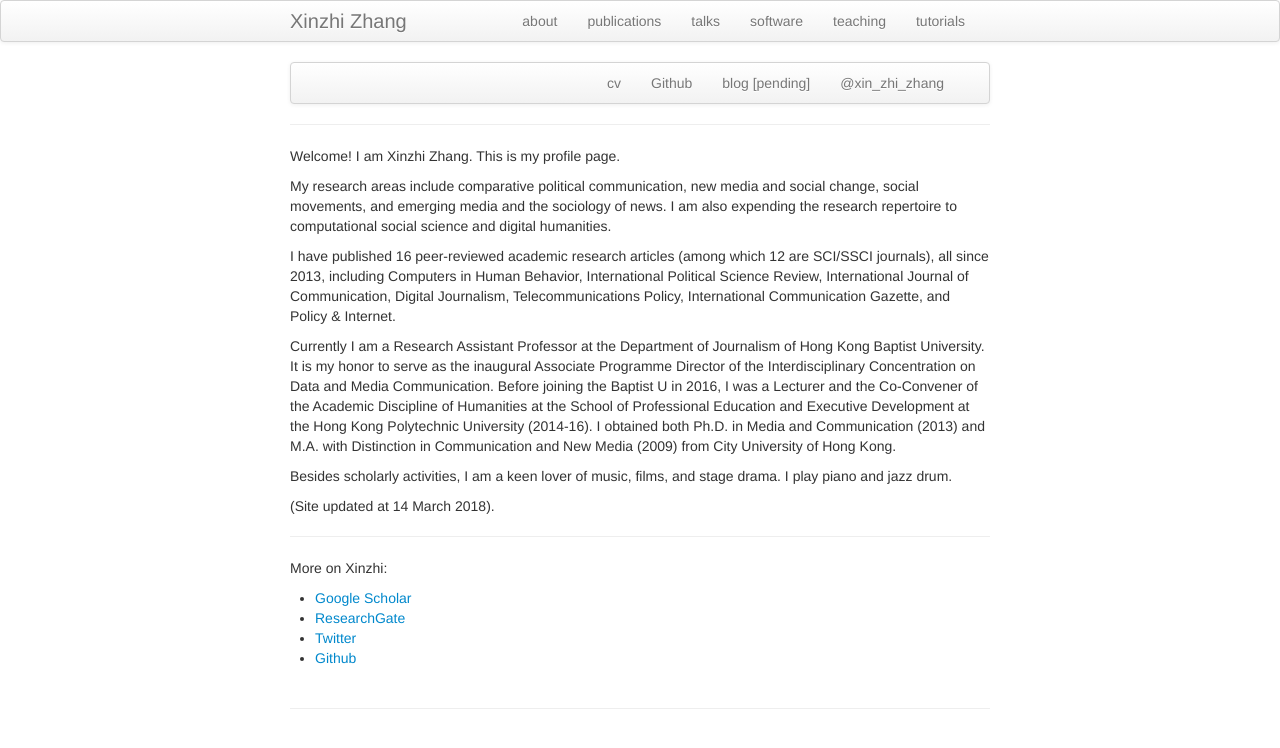
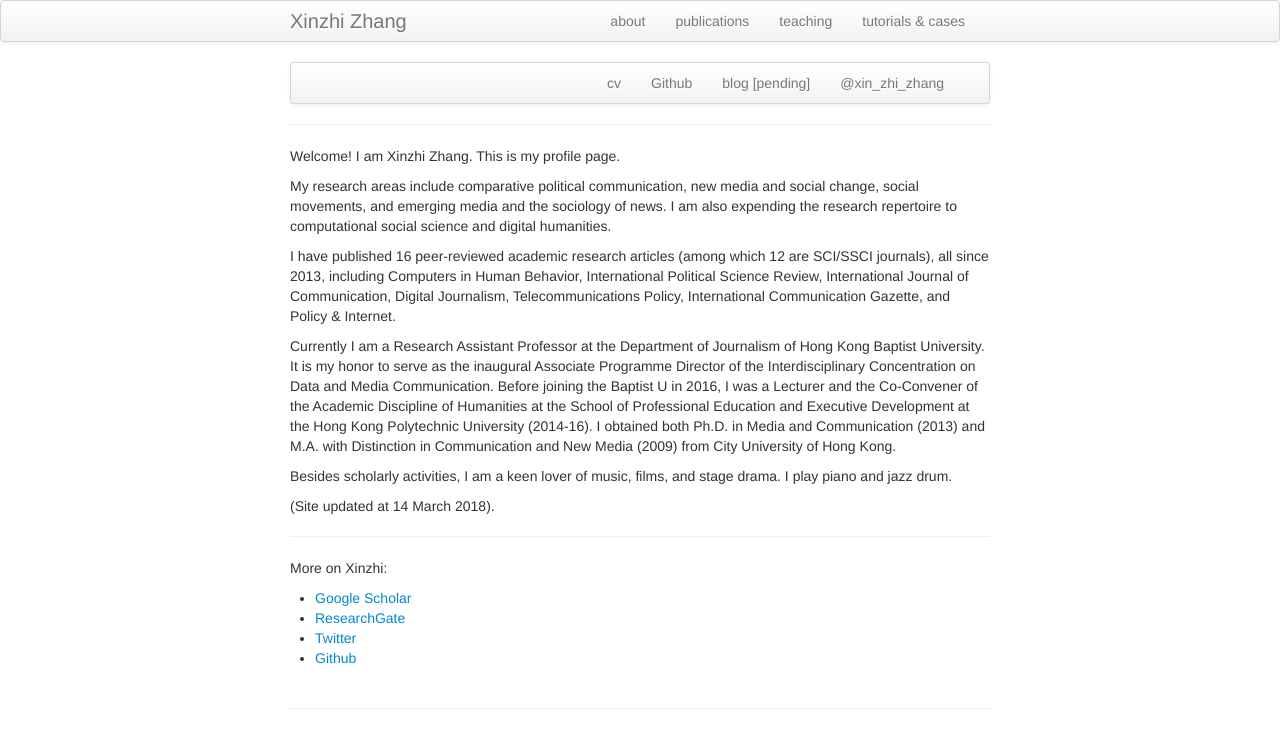
Before and after one commit to xzzhang2/xzzhang2.github.io, a Jekyll site: the page built from index.md, in a window 1280 px wide. Shown: the top 748 px of the page. Built offline with Jekyll 4.4.1, drawn with Linux system fonts in a browser that asks for light colours.

Commit message:
updating frontpages

```diff
--- a/_includes/themes/twitter/default.html
+++ b/_includes/themes/twitter/default.html
@@ -37,10 +37,8 @@
           <ul class="nav">
               <li><a href="{{ BASE_PATH }}/pages/about.html">about</a></li>
               <li><a href="{{ BASE_PATH }}/pages/pubs.html">publications</a></li>
-              <li><a href="{{ BASE_PATH }}/pages/talks.html">talks</a></li>
-              <li><a href="{{ BASE_PATH }}/pages/software.html">software</a></li>
               <li><a href="{{ BASE_PATH }}/pages/teaching.html">teaching</a></li>
-              <li><a href="{{ BASE_PATH }}/pages/tutorials.html">tutorials</a></li>
+              <li><a href="{{ BASE_PATH }}/pages/tutorials.html">tutorials & cases</a></li>
           </ul>
         </div>
       </div>
```
